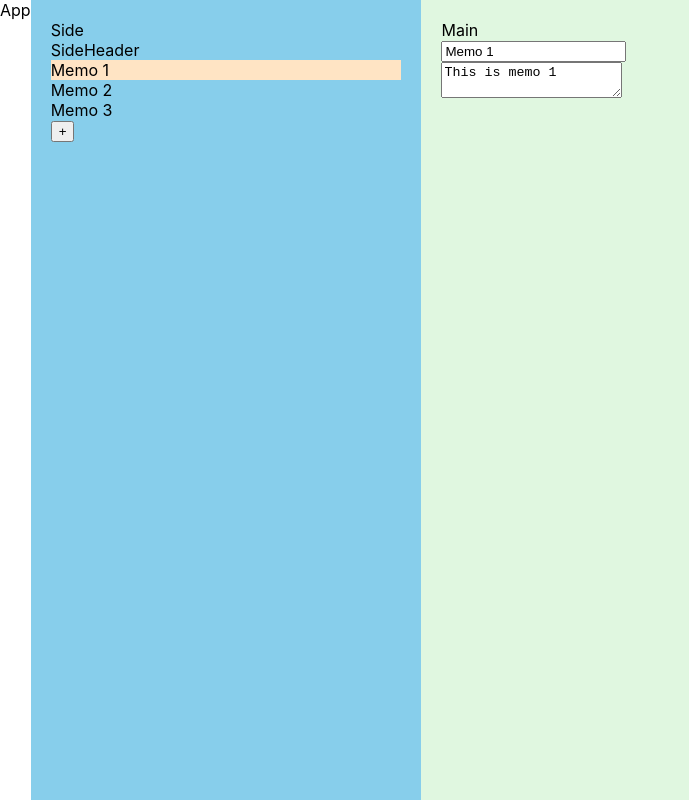
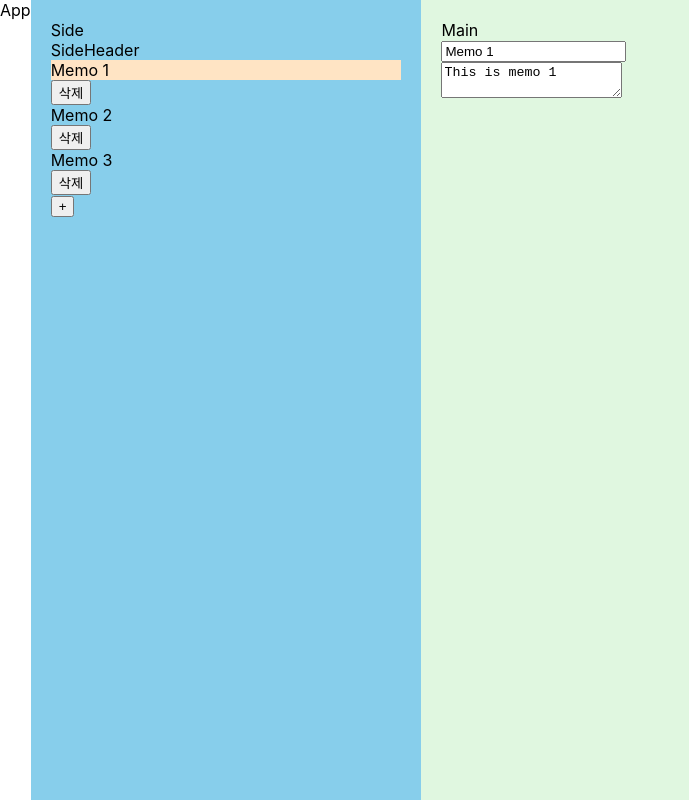
Before and after one commit to dongseoki/my-memo-project, a React (Create React App) app: page / in a window 1280 px wide. Shown: the whole page, without its empty margins (0-689 px from the left). Built offline with nearby package versions, Linux system fonts and the light colour scheme.

Commit message:
[feat] 메모 삭제 기능 추가 및 메모 제목 항목에 삭제 버튼 구현

```diff
--- a/src/App.js
+++ b/src/App.js
@@ -44,6 +44,20 @@ function App() {
     setMemos(newMemos);
     setSelectedMemoIdx(newMemos.length - 1);
   };
+  const deleteMemo = (idx) => {
+    const newMemos = [...memos];
+    newMemos.splice(idx, 1);
+    setMemos(newMemos);
+    if (selectedMemoIdx === idx) {
+      setSelectedMemoIdx(0);
+    }
+    if (newMemos.length === 0) {
+      setSelectedMemoIdx(null);
+    }
+    if (newMemos.length <= selectedMemoIdx) {
+      setSelectedMemoIdx(selectedMemoIdx - 1);
+    }
+  };
 
   return (
     <div className="App">
@@ -53,6 +67,7 @@ function App() {
         selectedMemoIdx={selectedMemoIdx}
         setSelectedMemoIdx={setSelectedMemoIdx}
         addMemo={addMemo}
+        deleteMemo={deleteMemo}
       />
       <Main
         selectedMemo={selectedMemo}
--- a/src/components/MemoTitleItem.js
+++ b/src/components/MemoTitleItem.js
@@ -7,14 +7,22 @@ import React from "react";
  * @param {boolean} props.isSelected - 메모가 선택되었는지 여부
  * @returns {JSX.Element} 메모 제목을 표시하는 div 요소
  */
-function MemoTitleItem({ title, isSelected, onClick }) {
+function MemoTitleItem({
+  title,
+  isSelected,
+  onMemoTitleClick,
+  onDeleteMemoClick,
+}) {
   console.debug("MemoTitleItem : ", title, isSelected);
   return (
-    <div
-      className={`MemoTitleItem ${isSelected ? "selected" : ""}`}
-      onClick={onClick}
-    >
-      {title}
+    <div className="MemoTitleItemWrapper">
+      <div
+        className={`MemoTitleItem ${isSelected ? "selected" : ""}`}
+        onClick={onMemoTitleClick}
+      >
+        {title}
+      </div>
+      <button onClick={onDeleteMemoClick}>삭제</button>
     </div>
   );
 }
--- a/src/components/MemoTitleList.js
+++ b/src/components/MemoTitleList.js
@@ -2,7 +2,12 @@ import React from "react";
 import { useState } from "react";
 import MemoTitleItem from "./MemoTitleItem";
 
-function MemoTitleList({ memos, selectedMemoIdx, setSelectedMemoIdx }) {
+function MemoTitleList({
+  memos,
+  selectedMemoIdx,
+  setSelectedMemoIdx,
+  deleteMemo,
+}) {
   const handleMemoTitleClick = (idx) => {
     setSelectedMemoIdx(idx);
   };
@@ -13,7 +18,8 @@ function MemoTitleList({ memos, selectedMemoIdx, setSelectedMemoIdx }) {
           key={index}
           title={memo.title}
           isSelected={selectedMemoIdx === index}
-          onClick={() => handleMemoTitleClick(index)}
+          onMemoTitleClick={() => handleMemoTitleClick(index)}
+          onDeleteMemoClick={() => deleteMemo(index)}
         />
       ))}
     </div>
--- a/src/components/Side.js
+++ b/src/components/Side.js
@@ -2,7 +2,13 @@ import React from "react";
 import SideHeader from "./SideHeader";
 import SideBody from "./SideBody";
 
-function Side({ memos, selectedMemoIdx, setSelectedMemoIdx, addMemo }) {
+function Side({
+  memos,
+  selectedMemoIdx,
+  setSelectedMemoIdx,
+  addMemo,
+  deleteMemo,
+}) {
   return (
     <div className="Side">
       Side
@@ -12,6 +18,7 @@ function Side({ memos, selectedMemoIdx, setSelectedMemoIdx, addMemo }) {
         selectedMemoIdx={selectedMemoIdx}
         setSelectedMemoIdx={setSelectedMemoIdx}
         addMemo={addMemo}
+        deleteMemo={deleteMemo}
       />
     </div>
   );
--- a/src/components/SideBody.js
+++ b/src/components/SideBody.js
@@ -1,13 +1,20 @@
 import React from "react";
 import MemoTitleList from "./MemoTitleList";
 
-function SideBody({ memos, selectedMemoIdx, setSelectedMemoIdx, addMemo }) {
+function SideBody({
+  memos,
+  selectedMemoIdx,
+  setSelectedMemoIdx,
+  addMemo,
+  deleteMemo,
+}) {
   return (
     <div className="SideBody">
       <MemoTitleList
         memos={memos}
         selectedMemoIdx={selectedMemoIdx}
         setSelectedMemoIdx={setSelectedMemoIdx}
+        deleteMemo={deleteMemo}
       />
       <button className="add-memo-button" onClick={addMemo}>
         +
```
